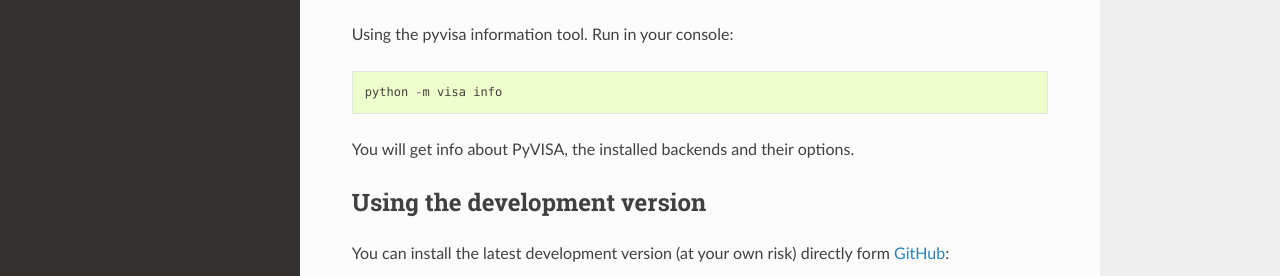
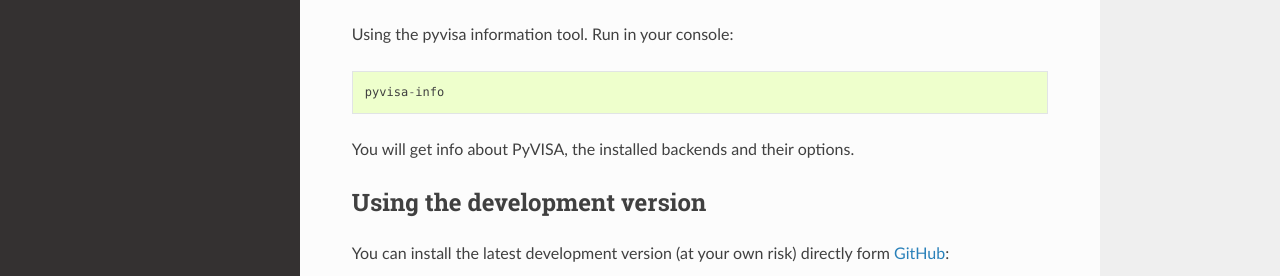
Before and after one commit to pyvisa/pyvisa-py, a Sphinx documentation site: the page built from docs/source/installation.rst, in a window 1280 px wide and 900 px high, scrolled down 1048 px. Shown: the part 379-655 px from the top of the window. Built offline with Sphinx 7.4.7 and the Read the Docs theme 2.0.0, drawn with Linux system fonts in a browser that asks for light colours.

Commit message:
docs: update info command for newer PyVISA
In PyVISA’s repo, fcd3728 (updated commands to pyvisa-shell and
pyvisa-info, 2017-11-22) [1] replaced

	python -m visa

with the pyvisa-shell and pyvisa-info commands. At this point, you have
to use pyvisa-info. Running

	python -m visa info

will no longer work.

[1]: <https://github.com/pyvisa/pyvisa/commit/fcd3728f75c4c0bdca84c3c97726aeef512d0240>

```diff
--- a/docs/source/installation.rst
+++ b/docs/source/installation.rst
@@ -74,7 +74,7 @@ How do I know if PyVISA-py is properly installed?
 
 Using the pyvisa information tool. Run in your console::
 
-  python -m visa info
+  pyvisa-info
 
 You will get info about PyVISA, the installed backends and their options.
 
```
